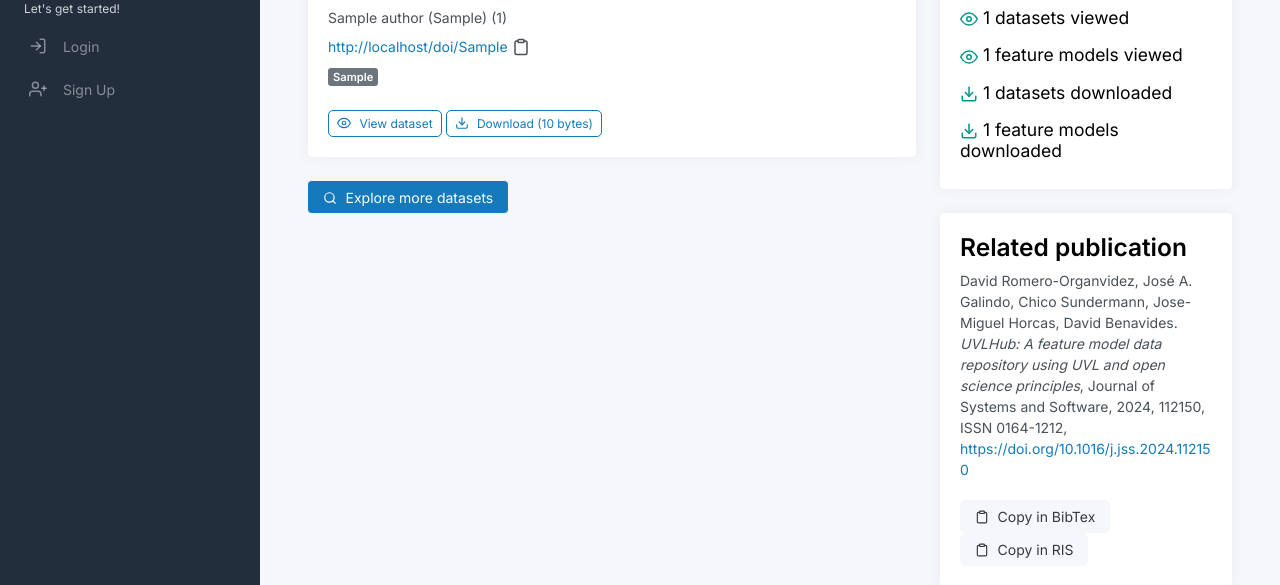
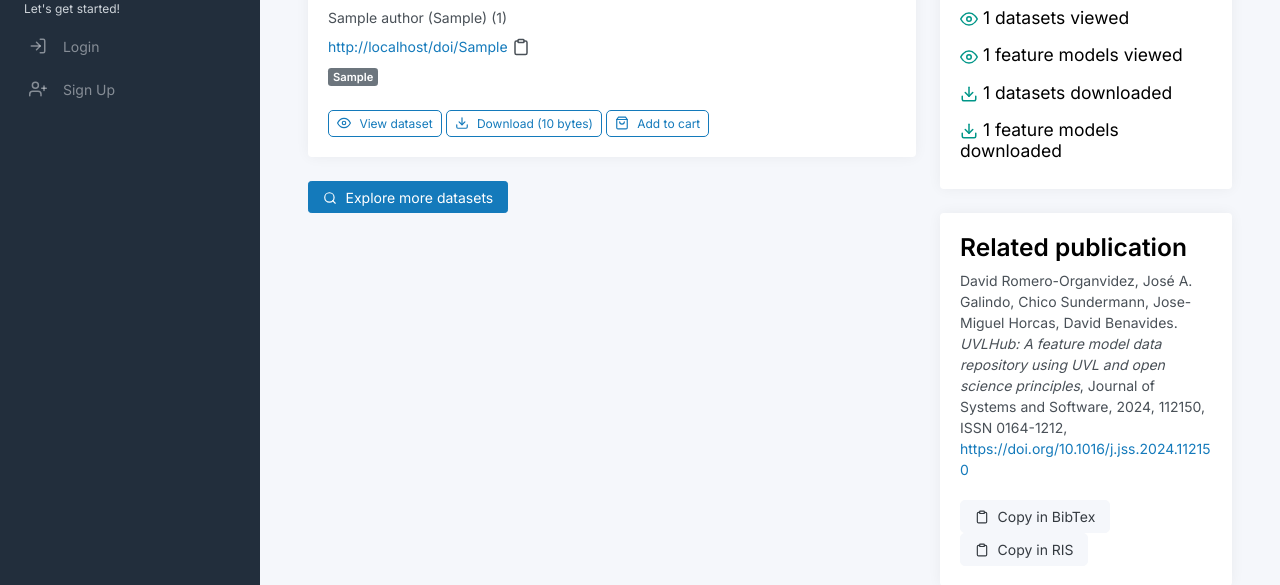
Before and after one commit to EGC-FoodHub/foodhub, a Flask app: page / in a window 1280 px wide. Shown: the part 292-877 px from the top of the page. Run offline with Flask 3, Linux system fonts and the light colour scheme; tables that the repository leaves empty hold one stand-in row (values such as "Sample post"); parts of the project's set-up code (start-up, migrations or seed data) failed here and were passed over; some libraries are stand-ins or nearby versions.

Commit message:
feat: :lipstick: Added non functional buttons for shopping cart functionality
Co-authored-by: Alejandro González Macías <Ultimate88x@users.noreply.github.com>

```diff
--- a/app/modules/explore/assets/scripts.js
+++ b/app/modules/explore/assets/scripts.js
@@ -118,6 +118,9 @@ function send_query() {
                                             <a href="/dataset/download/${dataset.id}" class="btn btn-outline-primary btn-sm" id="search" style="border-radius: 5px;">
                                                 Download (${dataset.total_size_in_human_format})
                                             </a>
+                                            <a href="" class="btn btn-outline-primary btn-sm" style="border-radius: 5px;">
+                                                Add to cart
+                                            </a>
                                         </div>
 
 
--- a/app/modules/public/templates/public/index.html
+++ b/app/modules/public/templates/public/index.html
@@ -96,6 +96,12 @@
                                    style="border-radius: 5px;">
                                     <i data-feather="download" class="center-button-icon"></i>
                                     Download ({{ dataset.get_file_total_size_for_human() }})
+                                </a>
+
+                                <a href="" class="btn btn-outline-primary btn-sm"
+                                   style="border-radius: 5px;">
+                                    <i data-feather="shopping-bag" class="center-button-icon"></i>
+                                    Add to cart
                                 </a>
                             </div>
                         </div>
--- a/app/templates/base_template.html
+++ b/app/templates/base_template.html
@@ -166,6 +166,8 @@ chico sundermann">
                 </div>
             </form>
 
+
+
             <div class="navbar-collapse collapse">
                 <ul class="navbar-nav navbar-align">
                     <li class="nav-item dropdown">
@@ -176,7 +178,12 @@ chico sundermann">
                                 up</a>
 
                         {% else %}
+                        <div style="display: flex;">
+                            <div style="margin-right: 10px; margin-bottom: 5px; align-self: center;">
+                                <i data-feather="shopping-cart"></i>
+                            </div>
 
+                            <div>
                                 <a class="nav-icon dropdown-toggle d-inline-block d-sm-none" href="#" data-bs-toggle="dropdown">
                                     <i class="align-middle" data-feather="user"></i>
                                 </a>
@@ -190,6 +197,10 @@ chico sundermann">
                                     <a class="dropdown-item" href="{{ url_for('auth.logout') }}">
                                         <i class="align-middle me-1" data-feather="log-out"></i> Log out</a>
                                 </div>
+                            </div>
+                        </div>
+
+
 
 
 
```
Lines whose indentation alone changed are shown as unchanged.
